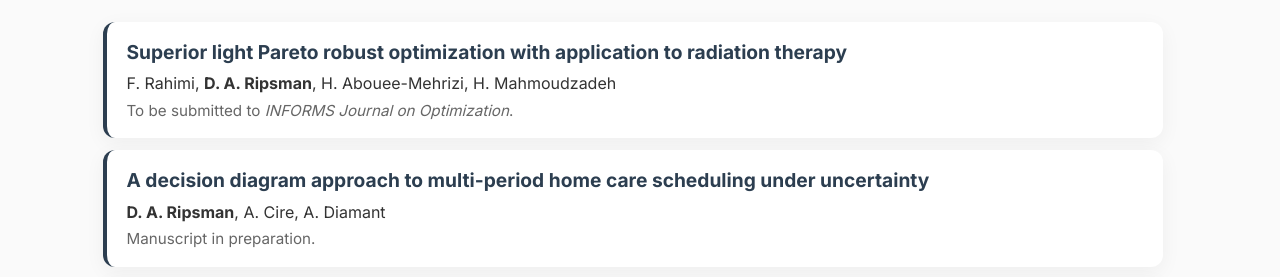
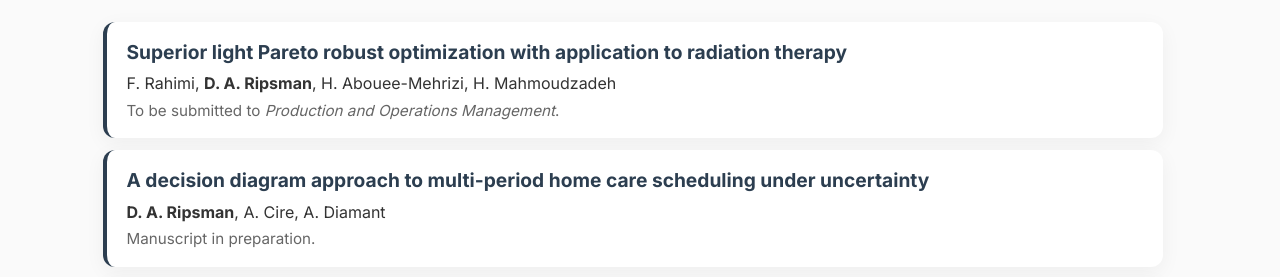
Before and after one commit to DaniRip/DaniRip.github.io, a Jekyll site: the page built from publications.md, in a window 1280 px wide and 900 px high, scrolled down 851 px. Shown: the part 184-461 px from the top of the window. Built offline with Jekyll 4.4.1, drawn with Linux system fonts in a browser that asks for light colours.

Commit message:
Publications and CV: superior LPRO paper targets POM
The superior light Pareto robust optimization paper now targets
Production and Operations Management instead of IJOO.

Co-Authored-By: Claude Opus 5.5 <noreply@anthropic.com>

```diff
--- a/_data/publications.yml
+++ b/_data/publications.yml
@@ -39,7 +39,7 @@
 - title: "Superior light Pareto robust optimization with application to radiation therapy"
   status: "working"
   authors: "F. Rahimi, D. A. Ripsman, H. Abouee-Mehrizi, H. Mahmoudzadeh"
-  note: "To be submitted to <em>INFORMS Journal on Optimization</em>."
+  note: "To be submitted to <em>Production and Operations Management</em>."
 
 - title: "A decision diagram approach to multi-period home care scheduling under uncertainty"
   status: "working"
```
Also changed, not shown: 1 other file.
